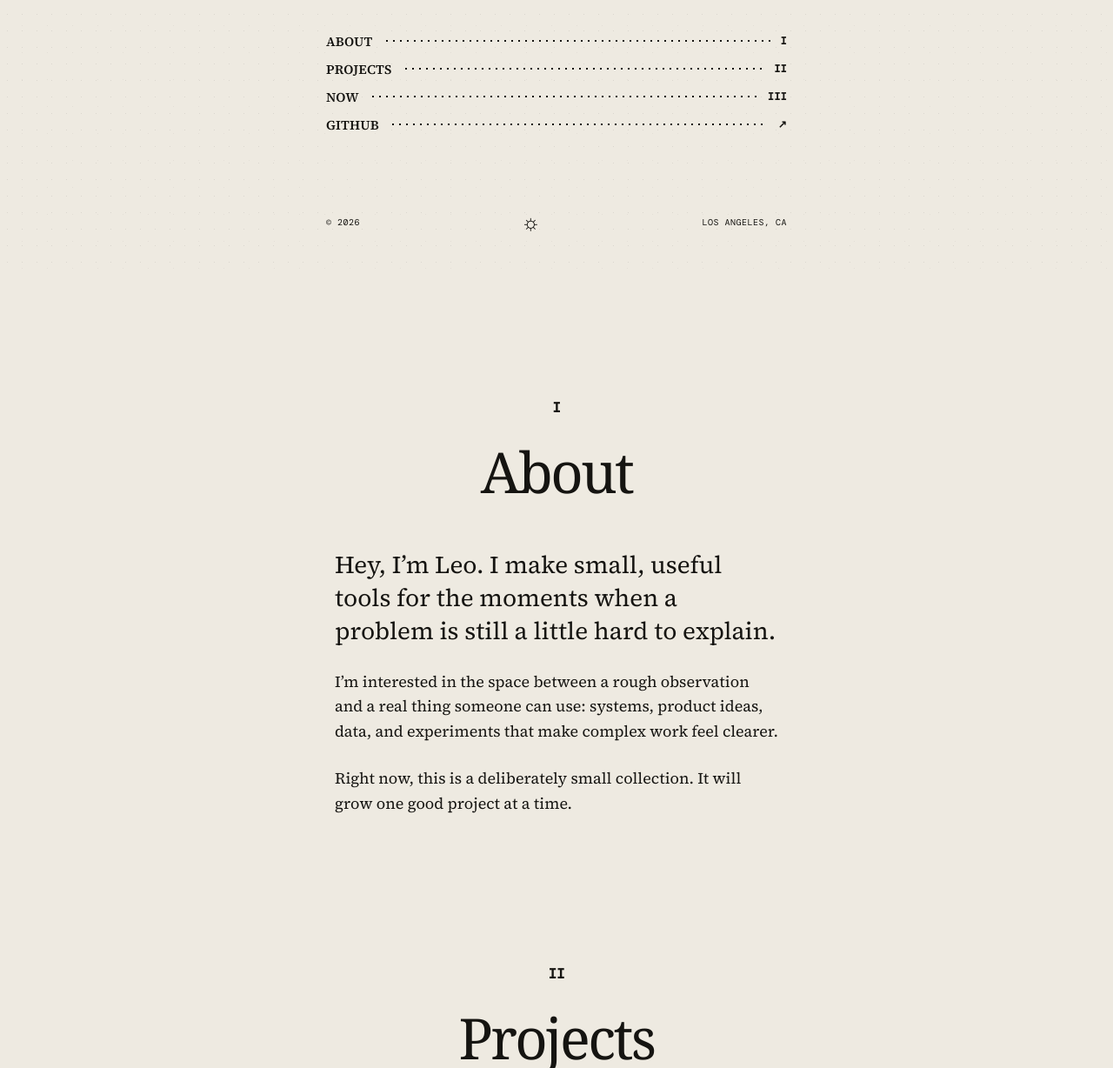
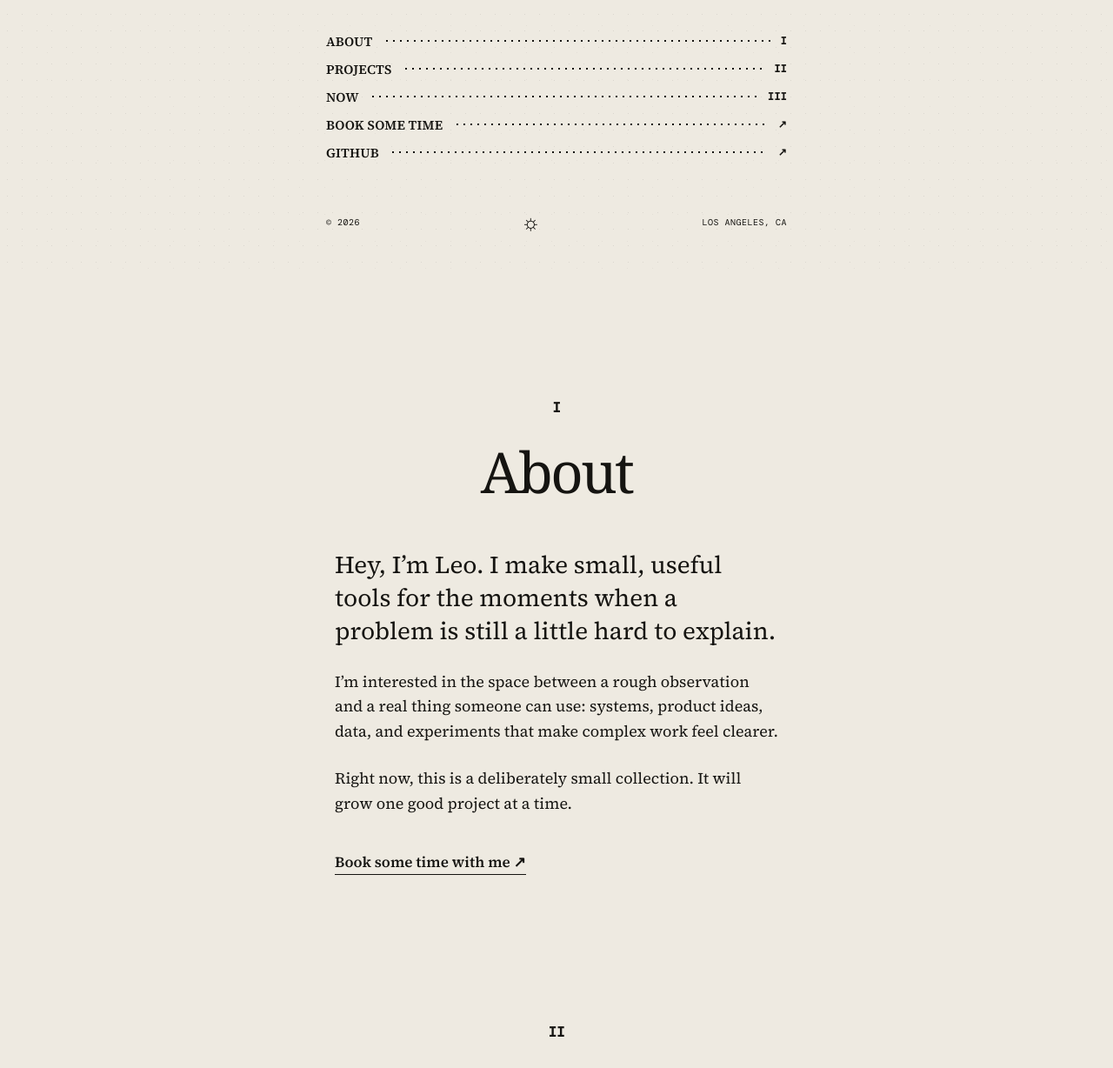
Before and after one commit to LobsterQBA/leozhao.me, a plain HTML site: page index.html in a window 1280 px wide. Shown: the part 487-1715 px from the top of the page at 87% size. Drawn offline with nearby package versions, Linux system fonts and the light colour scheme; a web font is replaced by a local one.

Commit message:
Add Calendly booking links

```diff
--- a/index.html
+++ b/index.html
@@ -22,6 +22,7 @@
           <a href="#about"><span>ABOUT</span><i></i><b>I</b></a>
           <a href="#work"><span>PROJECTS</span><i></i><b>II</b></a>
           <a href="#notes"><span>NOW</span><i></i><b>III</b></a>
+          <a href="https://calendly.com/leozhao154/30min" rel="noreferrer"><span>BOOK SOME TIME</span><i></i><b>↗</b></a>
           <a href="https://github.com/LobsterQBA" rel="noreferrer"><span>GITHUB</span><i></i><b>↗</b></a>
         </nav>
 
@@ -35,6 +36,7 @@
           <p class="lead">Hey, I’m Leo. I make small, useful tools for the moments when a problem is still a little hard to explain.</p>
           <p>I’m interested in the space between a rough observation and a real thing someone can use: systems, product ideas, data, and experiments that make complex work feel clearer.</p>
           <p>Right now, this is a deliberately small collection. It will grow one good project at a time.</p>
+          <p class="booking"><a href="https://calendly.com/leozhao154/30min" rel="noreferrer">Book some time with me ↗</a></p>
         </div>
       </section>
 
@@ -72,7 +74,7 @@
 
       <footer>
         <p>LEO ZHAO · PERSONAL INDEX</p>
-        <a href="#top">Back to top ↑</a>
+        <span><a href="https://calendly.com/leozhao154/30min" rel="noreferrer">Book time ↗</a> · <a href="#top">Back to top ↑</a></span>
       </footer>
     </main>
   </body>
--- a/styles.css
+++ b/styles.css
@@ -13,7 +13,7 @@ h1 { margin:0;font-size:clamp(62px,11vw,124px);line-height:.8; }.cover h1 span {
 .subtitle { margin:26px 0 37px;font:600 clamp(19px,2.2vw,25px)/1.25 var(--body);letter-spacing:-.025em; }
 nav { width:min(100%,530px);display:grid;gap:5px;text-align:left; }nav a { display:grid;grid-template-columns:auto 1fr auto;gap:12px;align-items:center;padding:3px 0;text-decoration:none;font:600 15px var(--body);letter-spacing:.015em; }nav i { height:2px;background-image:radial-gradient(circle,var(--ink) 1px,transparent 1.25px);background-size:8px 2px;background-repeat:repeat-x; }nav b { font:600 12px var(--mono); }nav a:hover span, nav a:focus-visible span { text-decoration:underline;text-decoration-thickness:1px;text-underline-offset:4px; }
 .cover-foot { display:flex;align-items:center;justify-content:space-between;width:100%;max-width:530px;margin-top:auto;padding-top:52px;font:10px var(--mono);letter-spacing:.05em; }.sun { font-size:26px;line-height:1; }
-.chapter { width:min(100%,650px);margin:0 auto;padding:clamp(95px,14vw,145px) 0 0; }.chapter-number { margin:0 0 34px;text-align:center;font:600 16px var(--mono); }.chapter h2 { margin:0 0 58px;text-align:center;font-size:clamp(44px,6vw,65px);line-height:.9; }.copy-column { width:min(100%,510px);margin:auto; }.copy-column p { margin:0 0 25px; }.copy-column .lead { font-size:clamp(22px,2.65vw,28px);line-height:1.37; }
+.chapter { width:min(100%,650px);margin:0 auto;padding:clamp(95px,14vw,145px) 0 0; }.chapter-number { margin:0 0 34px;text-align:center;font:600 16px var(--mono); }.chapter h2 { margin:0 0 58px;text-align:center;font-size:clamp(44px,6vw,65px);line-height:.9; }.copy-column { width:min(100%,510px);margin:auto; }.copy-column p { margin:0 0 25px; }.copy-column .lead { font-size:clamp(22px,2.65vw,28px);line-height:1.37; }.copy-column .booking { margin-top:38px; }.booking a { display:inline-block;padding-bottom:2px;border-bottom:1px solid var(--ink);font:600 17px var(--body);text-decoration:none; }.booking a:hover { border-bottom-style:dotted; }
 .project-list { display:grid;gap:48px; }.project { display:block;text-decoration:none; }.project-image { position:relative;aspect-ratio:1.72;border:1.5px solid var(--ink);overflow:hidden; }.trackpad-art { background:#c3c2bc; }.art-grid { position:absolute;inset:0;opacity:.38;background-image:linear-gradient(var(--ink) 1px,transparent 1px),linear-gradient(90deg,var(--ink) 1px,transparent 1px);background-size:32px 32px; }.art-title { position:absolute;left:7%;top:9%;font:clamp(32px,5vw,56px)/.85 var(--display);letter-spacing:-.04em; }.art-pad { position:absolute;left:10%;bottom:11%;width:36%;aspect-ratio:1.48;border:2px solid var(--ink);border-radius:17px 21px 20px 18px;background:var(--paper);transform:rotate(-9deg);box-shadow:7px 8px 0 rgba(21,20,17,.18); }.art-pad i { position:absolute;width:11px;height:11px;border:1.5px solid var(--ink);border-radius:50%;background:var(--fog); }.art-pad i:nth-child(1){left:25%;top:32%}.art-pad i:nth-child(2){left:48%;top:45%}.art-pad i:nth-child(3){left:68%;top:61%}.art-node { position:absolute;padding:4px 7px;border:1.5px solid var(--ink);background:var(--paper);font:10px var(--mono); }.first{right:24%;top:27%}.second{right:9%;top:49%}.third{right:25%;bottom:14%}.art-line { position:absolute;height:1.5px;background:var(--ink);transform-origin:left; }.line-one{top:43%;left:52%;width:27%;transform:rotate(-13deg)}.line-two{top:57%;left:57%;width:17%;transform:rotate(48deg)}
 .project:hover .trackpad-art,.project:focus-visible .trackpad-art { filter:contrast(1.08); }.project-meta { display:grid;grid-template-columns:1.05fr 1.55fr auto;gap:13px;margin-top:8px;align-items:baseline;font-size:15px;line-height:1.35; }.project-meta strong { font-size:16px; }.project-meta span { color:var(--muted); }.project-meta em { font-style:normal;font-size:13px;white-space:nowrap;text-decoration:underline;text-underline-offset:3px; }
 .placeholder { opacity:.58; }.placeholder-art { display:grid;place-items:center;background:var(--fog); }.placeholder-art span { text-align:center;font:clamp(31px,5vw,53px)/.88 var(--display);letter-spacing:-.04em; }
```
